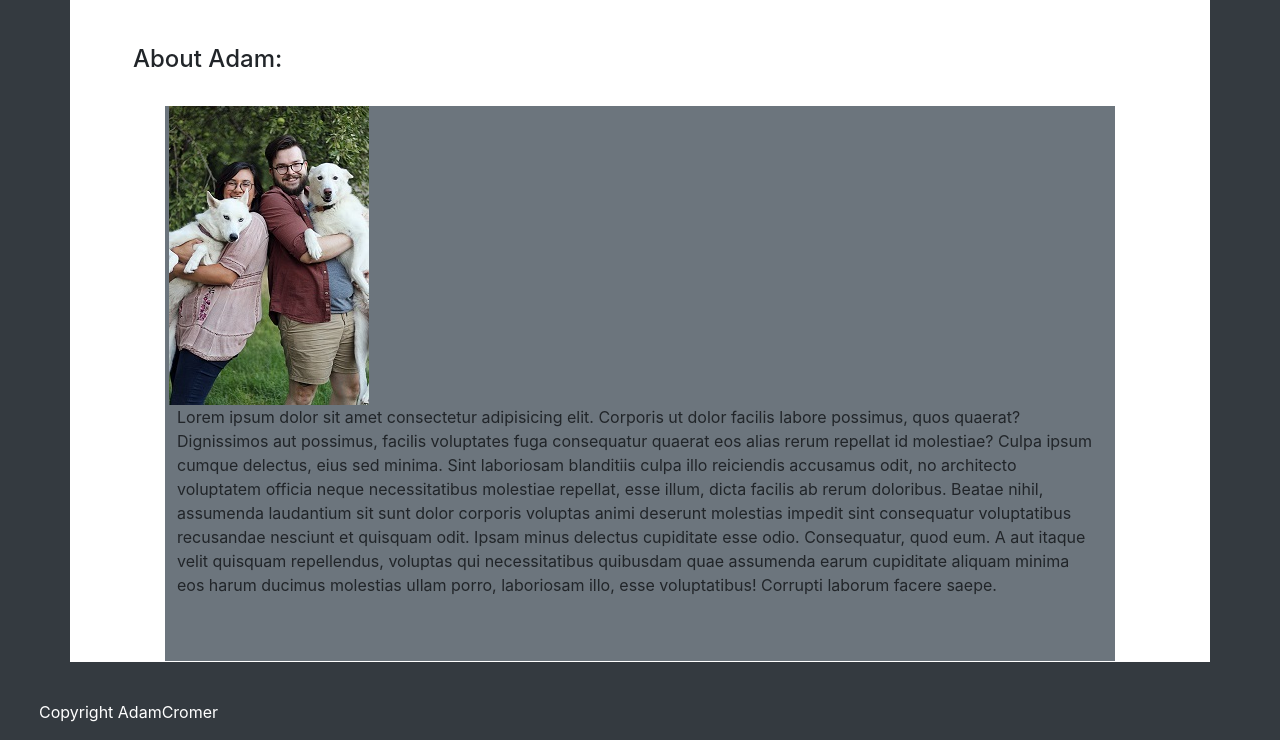
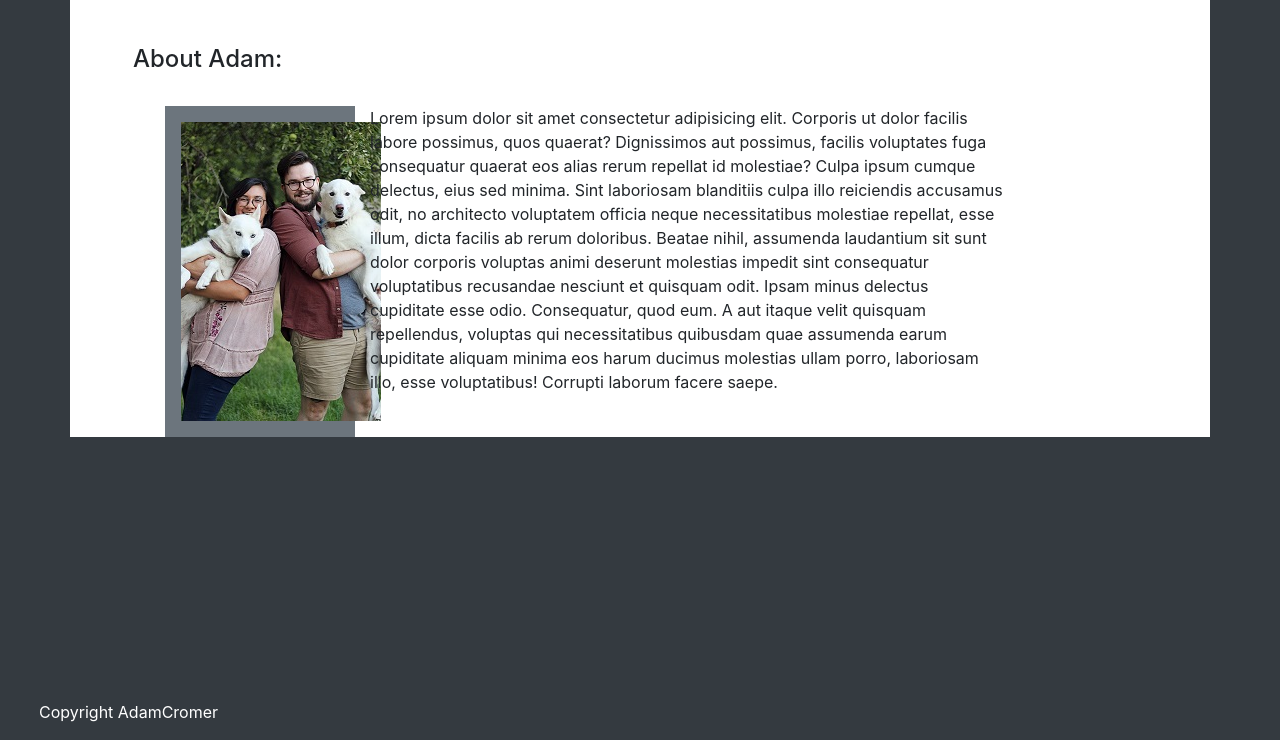
Before and after one commit to adamcromer/Bootstrap-Portfolio, a plain HTML site: page index.html in a window 1280 px wide. Shown: the part 60-800 px from the top of the page. Drawn offline with nearby package versions, Linux system fonts and the light colour scheme.

Commit message:
changing structure

```diff
--- a/index.html
+++ b/index.html
@@ -36,20 +36,20 @@
     </div>
     <div class="container bg-white">
         <div class="row ml-5 pt-5 pb-4">
-                <h4>About Adam:</h4>
+            <h4>About Adam:</h4>
         </div>
         <div class="row">
-            <div class="col-md-1"></div>
-                <div class="col-md-10 bg-secondary text-black clearfix pl-1 ml-0 pb-5">
-                    <div class="pull-left"><img alt="Adam and Family" src="/../Bootstrap-Portfolio/Assets/images/adamfamilytest2.jpg"></div>
-                    <div class="pb-3 ml-2">Lorem ipsum dolor sit amet consectetur adipisicing elit. Corporis ut dolor facilis labore possimus, quos quaerat? Dignissimos aut possimus, facilis voluptates fuga consequatur quaerat eos alias rerum repellat id molestiae?
-                    Culpa ipsum cumque delectus, eius sed minima. Sint laboriosam blanditiis culpa illo reiciendis accusamus odit, no architecto voluptatem officia neque necessitatibus molestiae repellat, esse illum, dicta facilis ab rerum doloribus.
-                    Beatae nihil, assumenda laudantium sit sunt dolor corporis voluptas animi deserunt molestias impedit sint consequatur voluptatibus recusandae nesciunt et quisquam odit. Ipsam minus delectus cupiditate esse odio. Consequatur, quod eum.
-                    A aut itaque velit quisquam repellendus, voluptas qui necessitatibus quibusdam quae assumenda earum cupiditate aliquam minima eos harum ducimus molestias ullam porro, laboriosam illo, esse voluptatibus! Corrupti laborum facere saepe.
-                    </div>
+            <div class="col-md-1 p-3"></div>
+            <div class="float-left col-md-2 p-3 bg-secondary text-black">
+                <img class="" alt="Adam and Family" src="/../Bootstrap-Portfolio/Assets/images/adamfamilytest2.jpg"></div>
+                <div class=" col-md-7 float-left">Lorem ipsum dolor sit amet consectetur adipisicing elit. Corporis ut dolor facilis labore possimus, quos quaerat? Dignissimos aut possimus, facilis voluptates fuga consequatur quaerat eos alias rerum repellat id molestiae?
+                Culpa ipsum cumque delectus, eius sed minima. Sint laboriosam blanditiis culpa illo reiciendis accusamus odit, no architecto voluptatem officia neque necessitatibus molestiae repellat, esse illum, dicta facilis ab rerum doloribus.
+                Beatae nihil, assumenda laudantium sit sunt dolor corporis voluptas animi deserunt molestias impedit sint consequatur voluptatibus recusandae nesciunt et quisquam odit. Ipsam minus delectus cupiditate esse odio. Consequatur, quod eum.
+                A aut itaque velit quisquam repellendus, voluptas qui necessitatibus quibusdam quae assumenda earum cupiditate aliquam minima eos harum ducimus molestias ullam porro, laboriosam illo, esse voluptatibus! Corrupti laborum facere saepe.
                 </div>
             </div>
-            <div class="col-md-1"></div>
+            </div>
+            <div class="col-md-3"></div>
         </div>
     </div>
     <footer>
```
